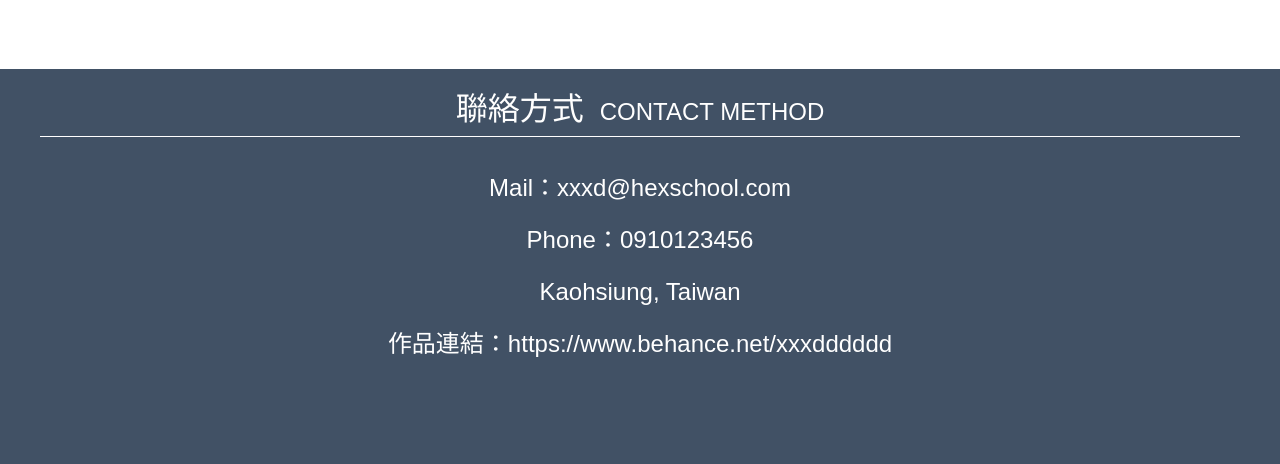
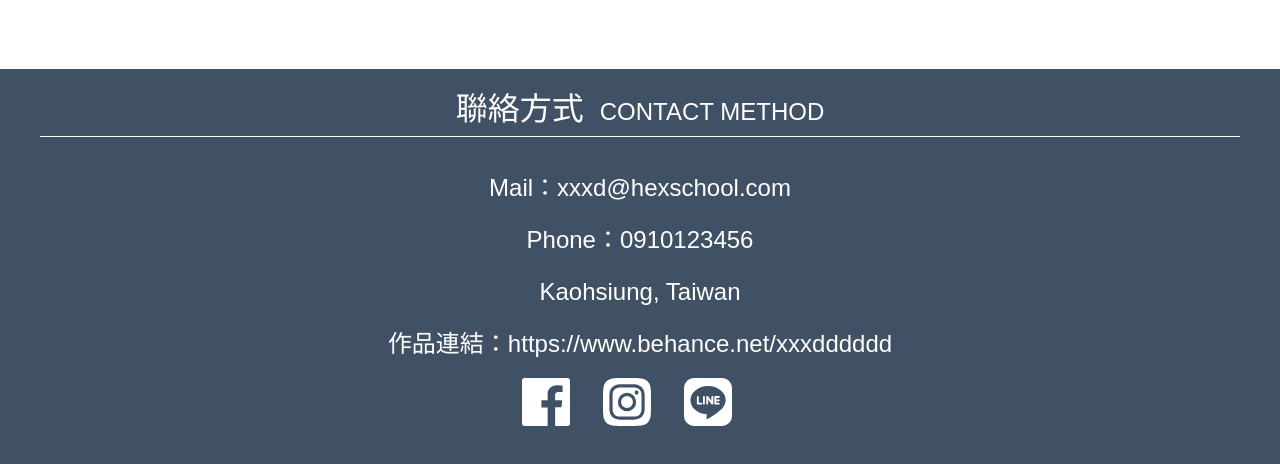
Before and after one commit to ytsai0023/expert-train, a plain HTML site: page weekOne/index.html in a window 1280 px wide. Shown: the part 2565-3029 px from the top of the page. Drawn offline with nearby package versions, Linux system fonts and the light colour scheme; files whose address does not match are found by name.

Commit message:
Revised the problem about icon disapeared in footer

```diff
--- a/weekOne/css/footer.css
+++ b/weekOne/css/footer.css
@@ -54,20 +54,21 @@
 
 
 
-.sns-logos div{
+.sns-logos a{
     display:block;
     background-repeat:no-repeat;
     width: 48px;
     height: 48px;
+    cursor: pointer;
 }
 .sns-logos .facebook{
-    background:url(img/facebook.svg);
+    background:url("../img/facebook.svg");
 }
 
 .sns-logos .intagram{
-    background:url(img/instagram-alt.svg);
+    background:url("../img/instagram-alt.svg");
 }
 
 .sns-logos .line{
-    background:url(img/line.svg);
+    background:url("../img/line.svg");
 }
--- a/weekOne/index.html
+++ b/weekOne/index.html
@@ -117,9 +117,9 @@
            <li>作品連結：https://www.behance.net/xxxdddddd</li>
            <li>
                 <ul class="sns-logos">
-                    <li><div class="facebook"></div></li>
-                    <li><div class="intagram"></div></li>
-                    <li><div class="line"></div></li>
+                    <li><a class="facebook" herf="#"></a></li>
+                    <li><a class="intagram" herf="#"></a></li>
+                    <li><a class="line" herf="#"></a></li>
                 </ul>
            </li>
        </ul>
```
